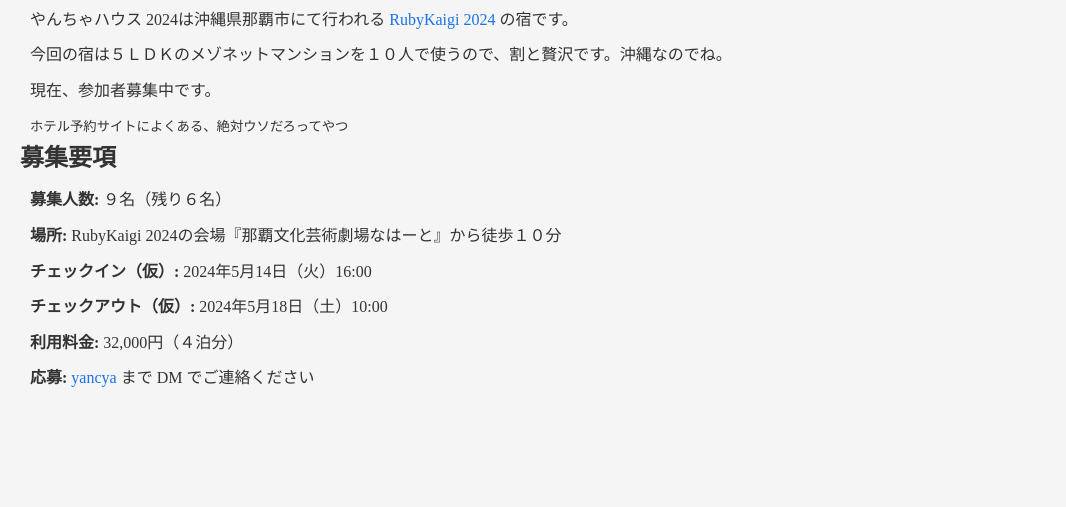
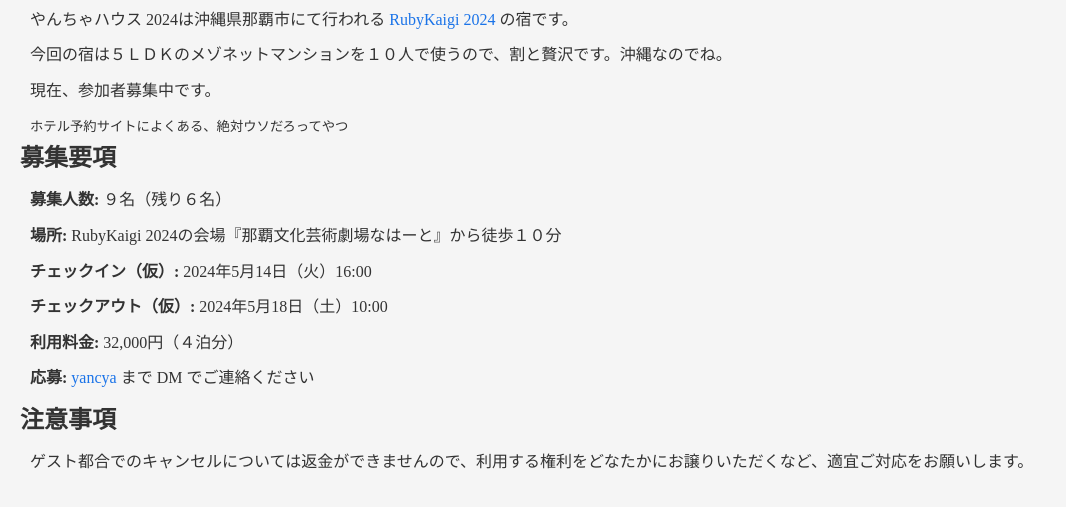
Before and after one commit to yancya-house/yancya-house.github.io, a plain HTML site: page 2024/index.html in a window 1280 px wide. Shown: the part 123-630 px from the top of the page, without its empty margins (0-1066 px from the left). Drawn offline with Linux system fonts and the light colour scheme.

Commit message:
Add cancel policy for 2024

```diff
--- a/2024/index.html
+++ b/2024/index.html
@@ -10,11 +10,13 @@
   </head>
   <body>
     <h1><a href="/">やんちゃハウス</a></h1>
+
     <h2>やんちゃハウス 2024</h2>
     <p>やんちゃハウス 2024は沖縄県那覇市にて行われる <a href="https://rubykaigi.org/2024/">RubyKaigi 2024</a> の宿です。</p>
     <p>今回の宿は５ＬＤＫのメゾネットマンションを１０人で使うので、割と贅沢です。沖縄なのでね。</p>
     <p>現在、参加者募集中です。</p>
     <small id="fake-viewers">ホテル予約サイトによくある、絶対ウソだろってやつ</small>
+
     <h2>募集要項</h2>
     <p><b>募集人数: </b>９名（残り６名）</p>
     <p><b>場所: </b>RubyKaigi 2024の会場『那覇文化芸術劇場なはーと』から徒歩１０分</p>
@@ -22,6 +24,10 @@
     <p><b>チェックアウト（仮）: </b> 2024年5月18日（土）10:00</p>
     <p><b>利用料金: </b>32,000円（４泊分）</p>
     <p><b>応募: </b><a href="https://twitter.com/yancya">yancya</a> まで DM でご連絡ください</p>
+
+    <h2>注意事項</h2>
+    <p>ゲスト都合でのキャンセルについては返金ができませんので、利用する権利をどなたかにお譲りいただくなど、適宜ご対応をお願いします。</p>
+
     <script type="text/ruby" charset="UTF-8">
       require "js"
       Window = JS.global[:window]
```
